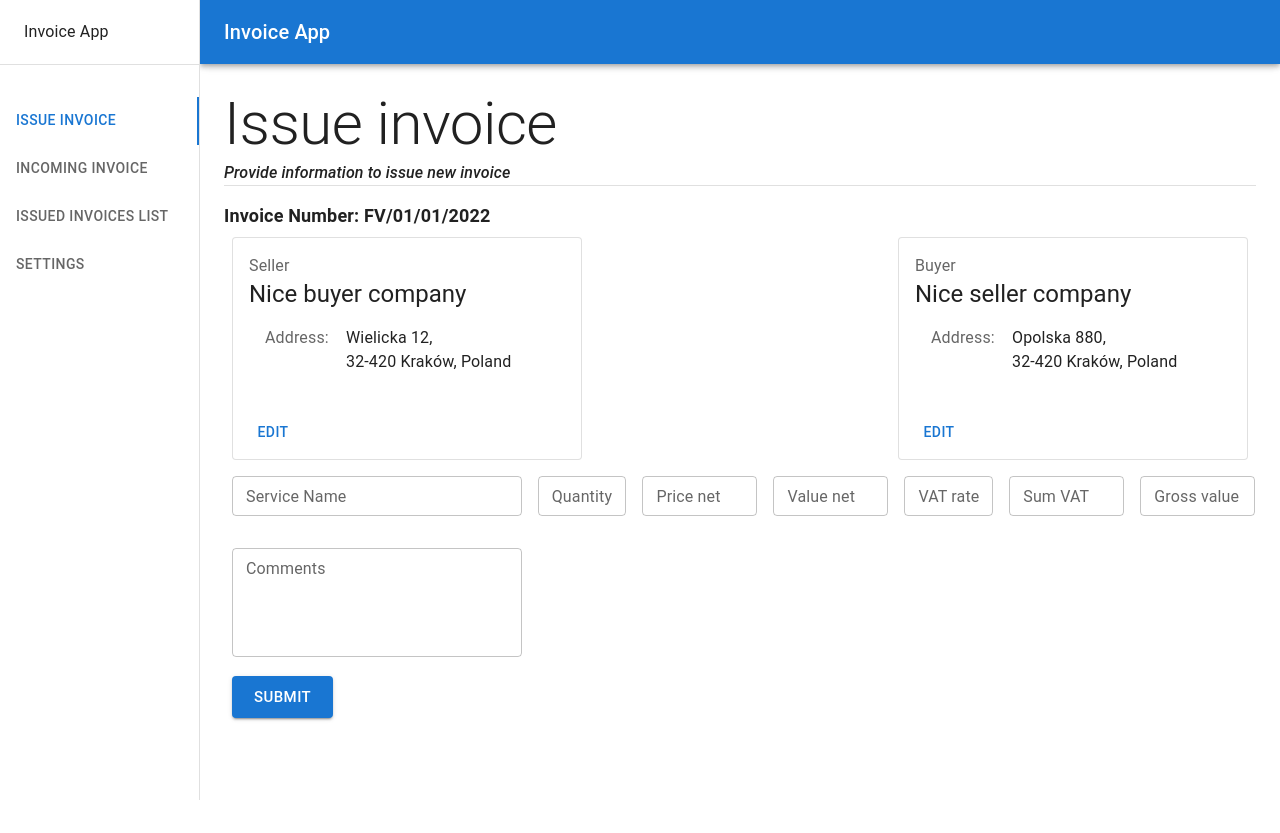
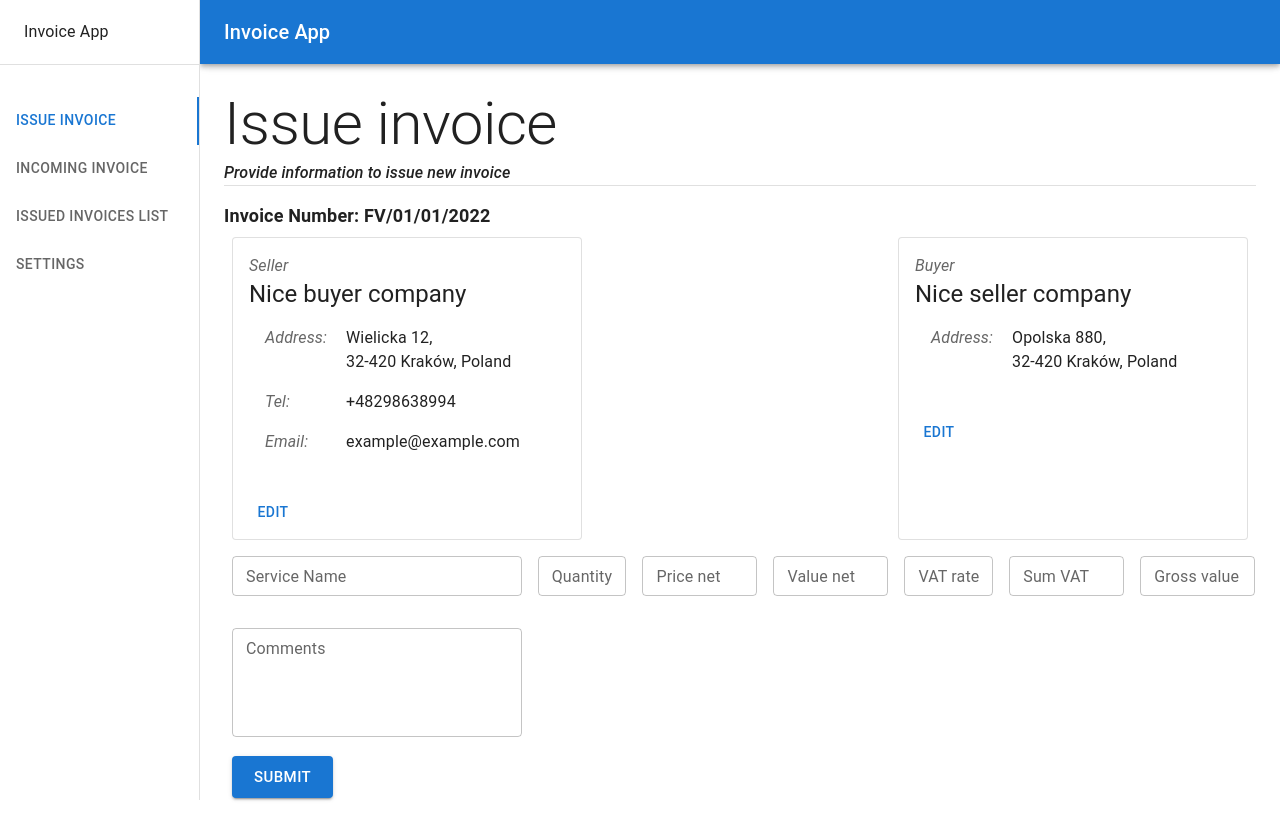
Before and after one commit to greg2012201/invoice-app-frontend, a React (Create React App) app: page /issue-invoice in a window 1280 px wide. Before the commit the page ends 800 px from the top, so only its background shows below. Built offline with nearby package versions, Linux system fonts and the light colour scheme.

Commit message:
Add optional items, and add sharedProps for item label.

```diff
--- a/src/components/IssueInvoiceForm/sections/Contractors/ContractorCard.tsx
+++ b/src/components/IssueInvoiceForm/sections/Contractors/ContractorCard.tsx
@@ -18,12 +18,21 @@ import {
 interface Props extends Contractor {
     contractorType: string;
 }
-
-const ContractorCard: FC<Props> = ({ contractorType, name, address }) => {
+const sharedItemLabelProps = { color: 'text.secondary', fontStyle: 'italic' };
+const ContractorCard: FC<Props> = ({
+    contractorType,
+    name,
+    address,
+    tel,
+    email,
+}) => {
     return (
         <Card variant="outlined" sx={CardWrapperStyles}>
             <CardContent>
-                <Typography color="text.secondary" sx={ContractorTypeParagraph}>
+                <Typography
+                    sx={ContractorTypeParagraph}
+                    {...sharedItemLabelProps}
+                >
                     {contractorType}
                 </Typography>
                 <Typography variant="h5" component="p">
@@ -31,13 +40,31 @@ const ContractorCard: FC<Props> = ({ contractorType, name, address }) => {
                 </Typography>
                 <List>
                     <ListItem sx={ListItemStyles}>
-                        <Typography color="text.secondary">Address:</Typography>
+                        <Typography {...sharedItemLabelProps}>
+                            Address:
+                        </Typography>
                         <Typography>
                             {address.street} {address.number}, <br />
                             {address.postalCode} {address.city},{' '}
                             {address.country}
                         </Typography>
                     </ListItem>
+                    {tel && (
+                        <ListItem sx={ListItemStyles}>
+                            <Typography {...sharedItemLabelProps}>
+                                Tel:
+                            </Typography>
+                            <Typography>{tel}</Typography>
+                        </ListItem>
+                    )}
+                    {email && (
+                        <ListItem sx={ListItemStyles}>
+                            <Typography {...sharedItemLabelProps}>
+                                Email:
+                            </Typography>
+                            <Typography>{email}</Typography>
+                        </ListItem>
+                    )}
                 </List>
             </CardContent>
             <CardActions>
```
